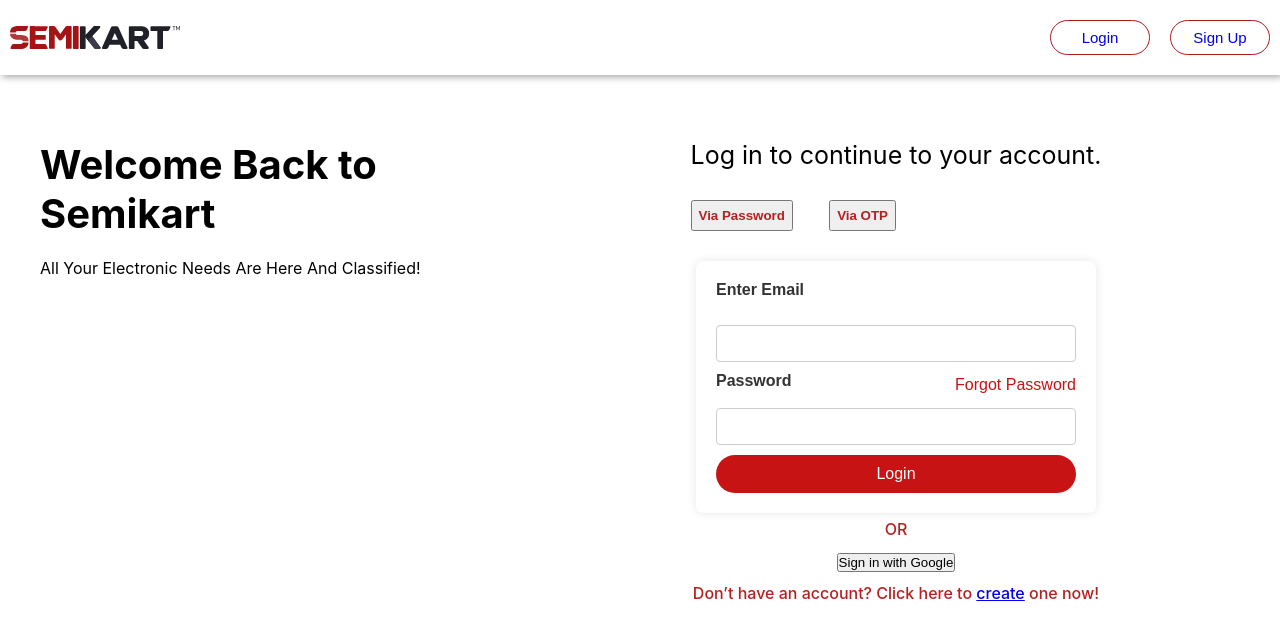
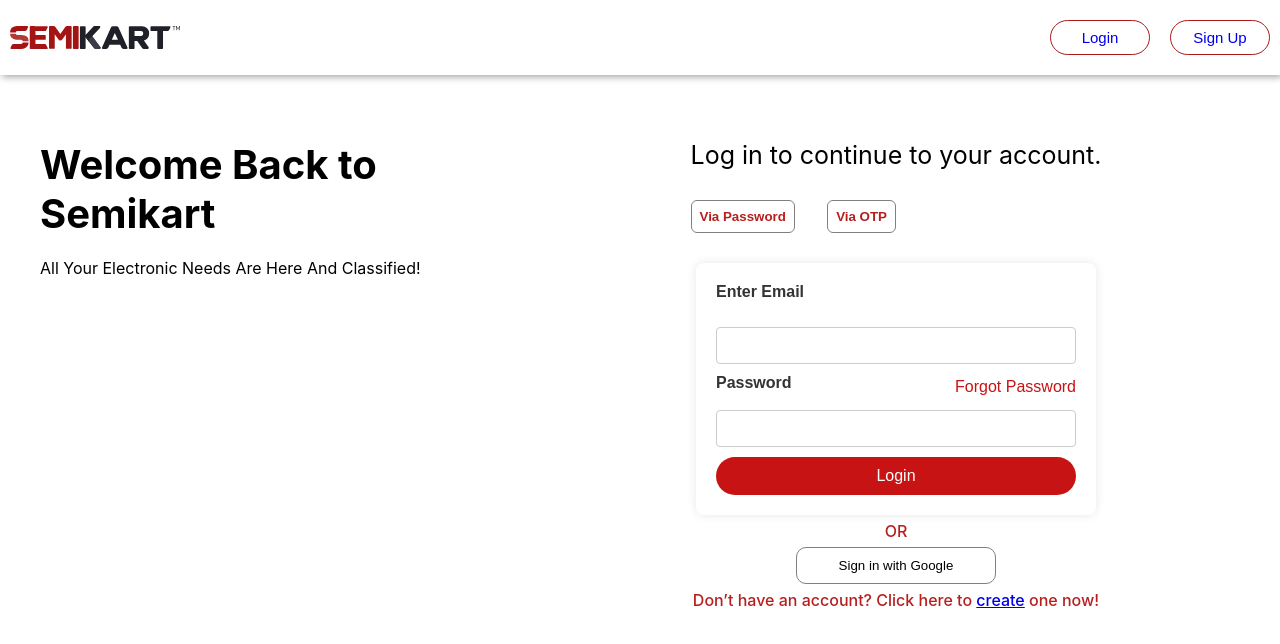
Before and after one commit to srinath6198/FrontEnd_Formvalidation, a React (Create React App) app: page /login in a window 1280 px wide. Shown: the top 644 px of the page. Built offline with nearby package versions, Linux system fonts and the light colour scheme.

Commit message:
google with sign in google

```diff
--- a/src/Components/Login/Login.css
+++ b/src/Components/Login/Login.css
@@ -52,9 +52,12 @@
     justify-content:space-between;
 }
 .login-form-btn button{
-    padding: 6px;
+    padding: 8px;
+    border-radius: 6px;
     color: rgba(182, 28, 28, 0.989);
     font-weight: 550;
+    background: none;
+    border: 1px solid gray;
 }
 
 .login-google-sign{
@@ -69,3 +72,10 @@
 .error{
     font-size: 15px;
 }
+.login-google-sign button{
+    padding: 10px;
+    width: 200px;
+    background: none;
+    border-radius: 10px;
+    border: 1px solid gray;
+}
```
